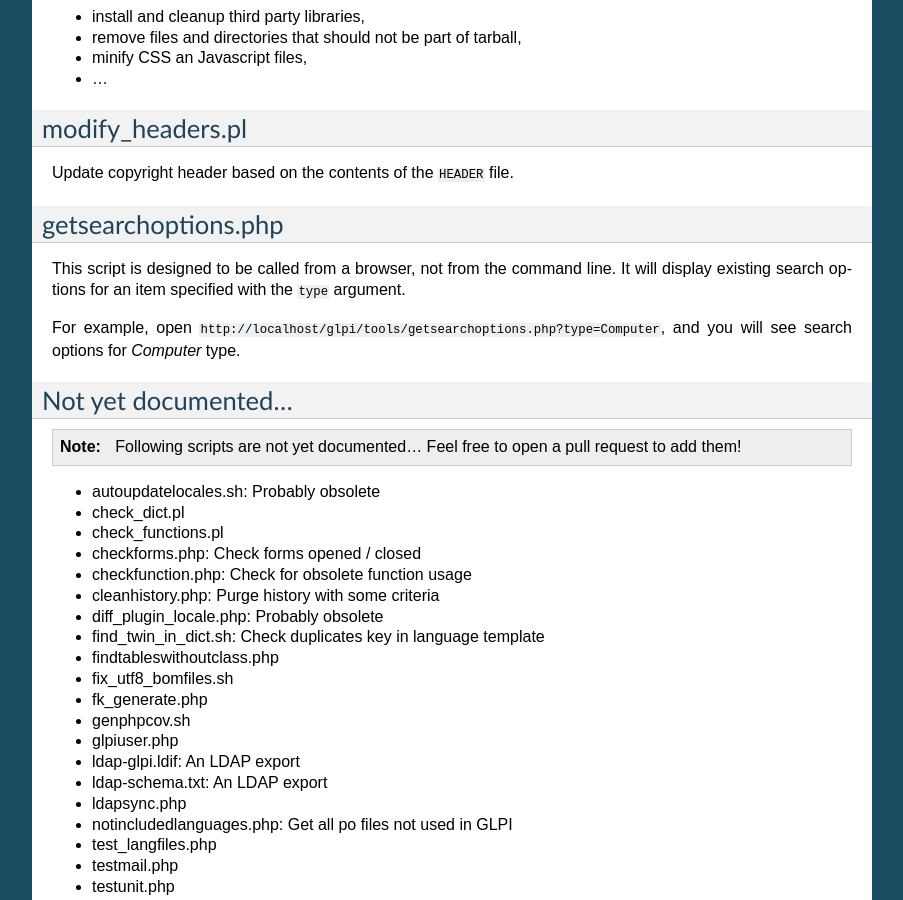
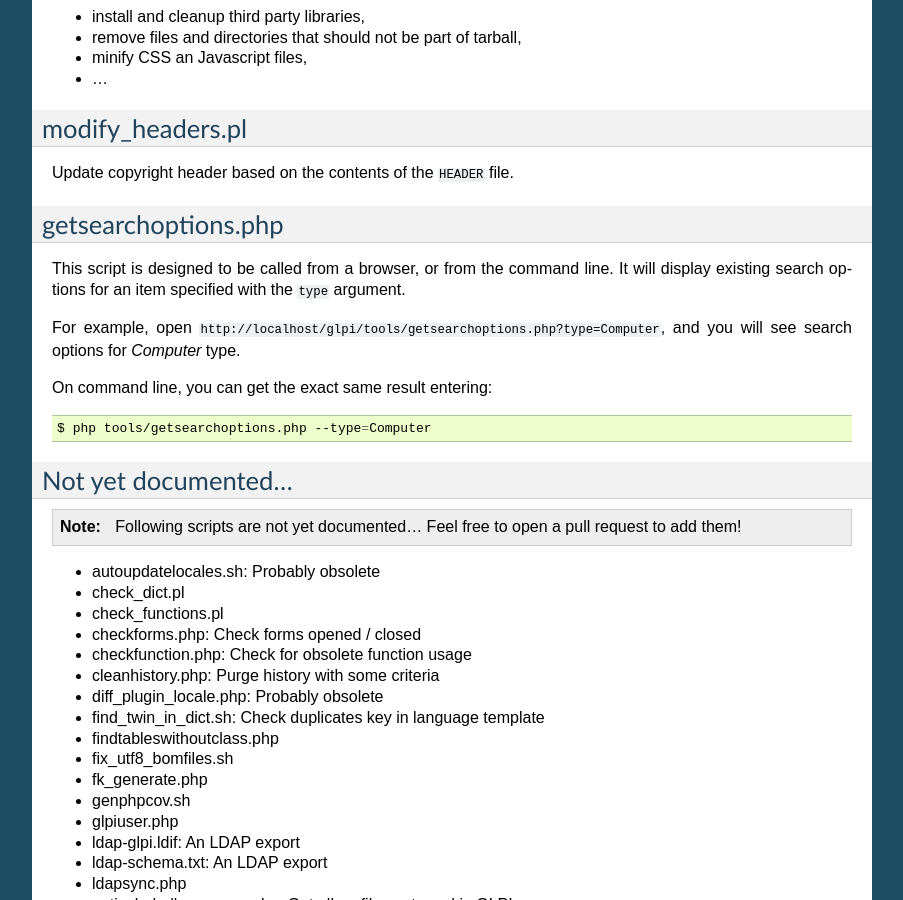
Before and after one commit to glpi-project/docdev, a Sphinx documentation site: the page built from source/devapi/tools.rst, in a window 1280 px wide and 900 px high, scrolled down 1291 px. Shown: the whole window, without its empty margins (198-1101 px from the left). Built offline with Sphinx 7.4.7, drawn with Linux system fonts in a browser that asks for light colours.

Commit message:
getsearchoptions script may be called from both browser and terminal

```diff
--- a/source/devapi/tools.rst
+++ b/source/devapi/tools.rst
@@ -80,9 +80,15 @@ Update copyright header based on the contents of the ``HEADER`` file.
 getsearchoptions.php
 --------------------
 
-This script is designed to be called from a browser, not from the command line. It will display existing search options for an item specified with the ``type`` argument.
+This script is designed to be called from a browser, or from the command line. It will display existing search options for an item specified with the ``type`` argument.
 
 For example, open ``http://localhost/glpi/tools/getsearchoptions.php?type=Computer``, and you will see search options for `Computer` type.
+
+On command line, you can get the exact same result entering:
+
+.. code-block:: bash
+
+   $ php tools/getsearchoptions.php --type=Computer
 
 Not yet documented...
 ---------------------
```
